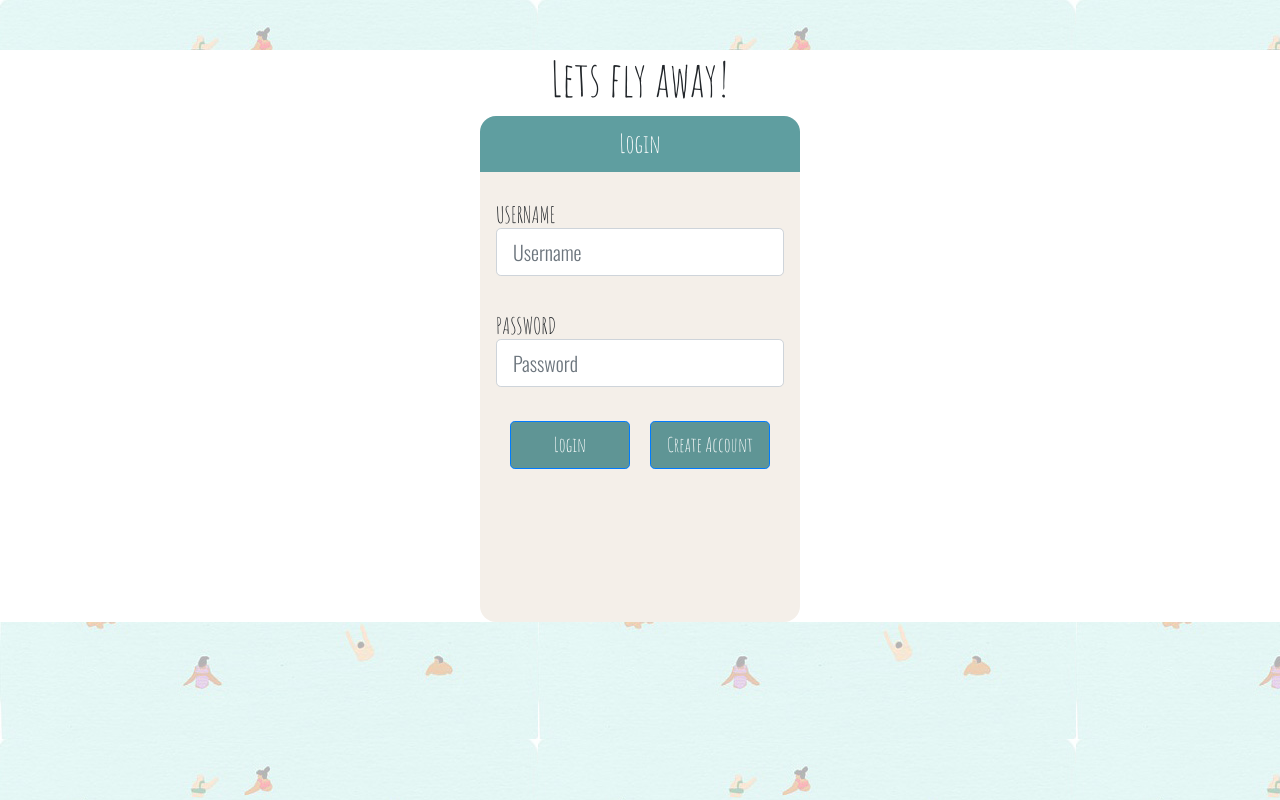
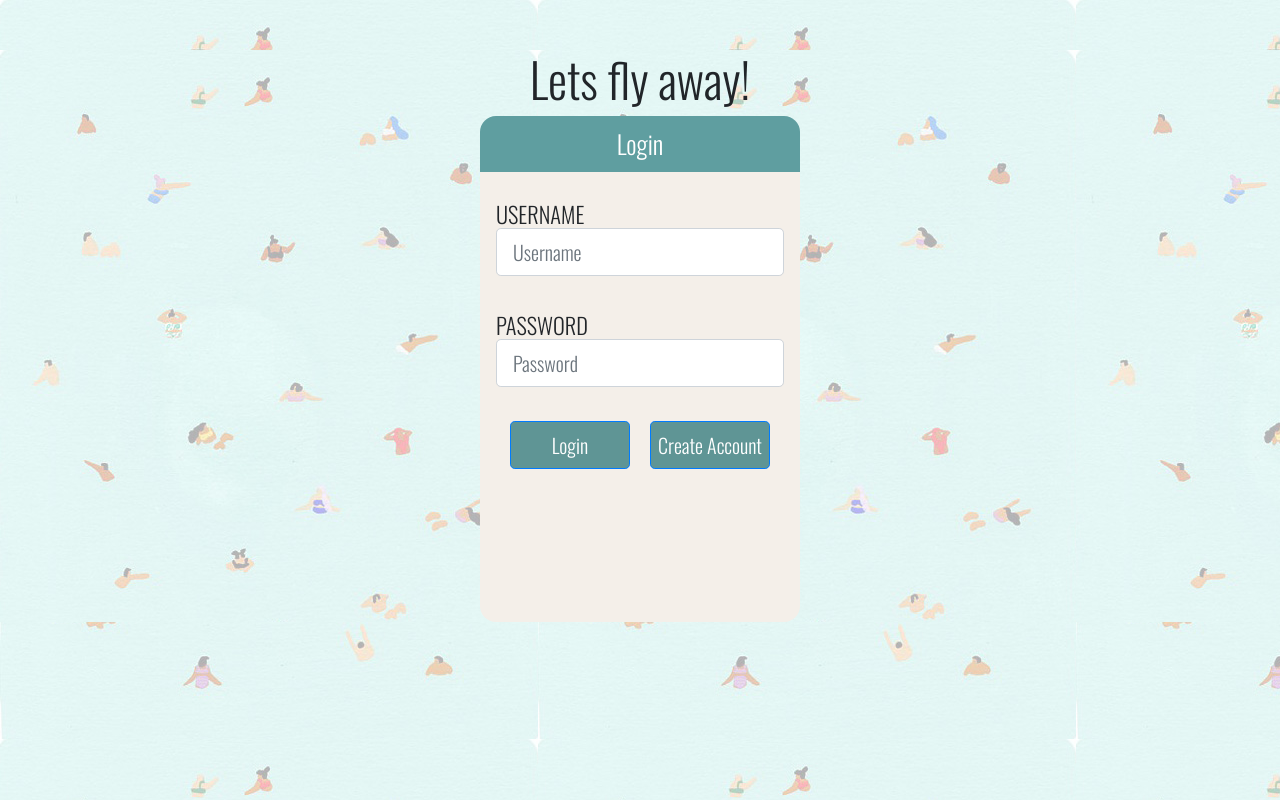
Before and after one commit to nahsiloh/Travel-App, a React (Create React App) app: page / in a window 1280 px wide. Built offline with nearby package versions, Linux system fonts and the light colour scheme; no server answers.

Commit message:
changed font

```diff
--- a/src/components/App/App.css
+++ b/src/components/App/App.css
@@ -11,6 +11,7 @@
 
 .App {
   text-align: center;
+  background-image: url("../../common/background.jpg");
 }
 
 h1,
@@ -20,7 +21,7 @@ h4,
 button,
 p,
 a {
-  font-family: "Amatic SC", cursive;
+  font-family: "Oswald", sans-serif;
 }
 
 h1 {
```
